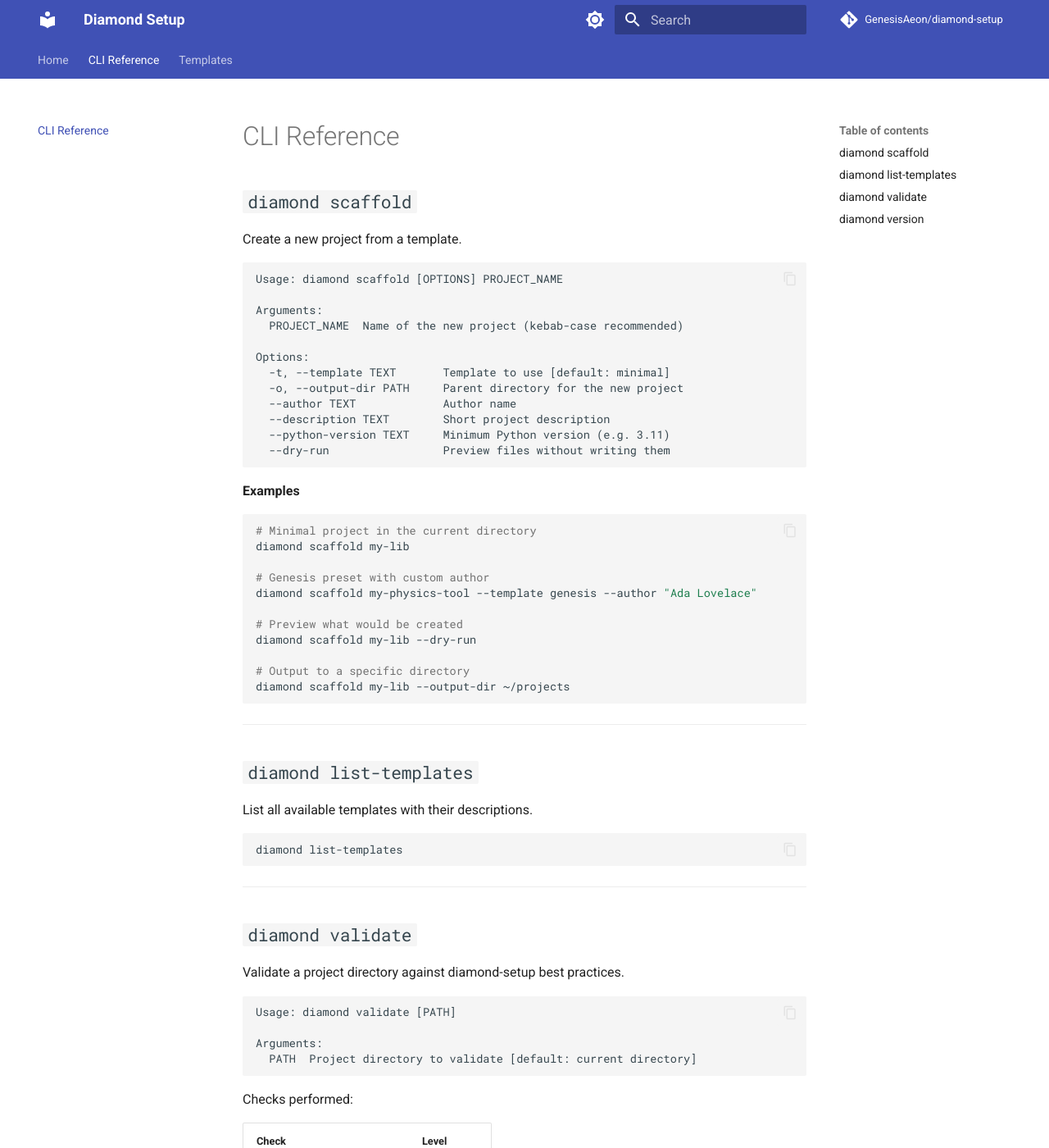
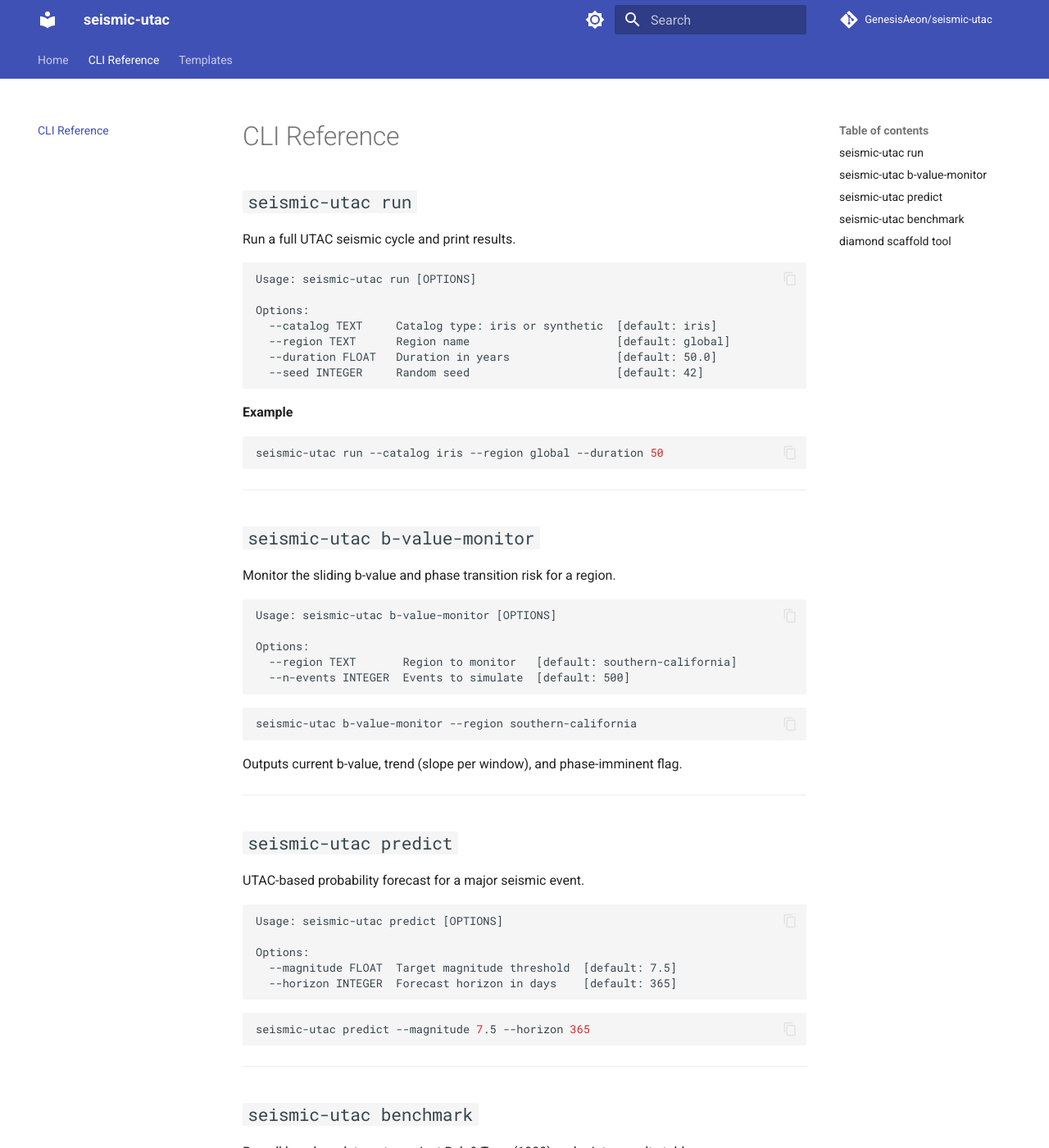
Before and after one commit to GenesisAeon/seismic-utac, an MkDocs documentation site: the page built from docs/cli.md, in a window 1280 px wide and 1400 px high. Shown: the whole window at 82% size. Built offline with MkDocs 1.6.1 and Material for MkDocs 9.7.7, drawn with Linux system fonts in a browser that asks for light colours; comment, search, counter and statistics services are not loaded; some of the changed text lies outside the part shown.

Commit message:
docs(repo): align README, docs, pyproject, and Zenodo to seismic-utac
README.md:
- Completely rewritten for seismic-utac (was diamond-setup)
- Adds CREP spectrum table, Diamond interface table, physical mapping,
  benchmark targets, repo structure, and BibTeX references
- Package 23 badge, DOI badge, Python 3.10+ badge

docs/:
- index.md: seismic-utac overview, quickstart, CREP spectrum, CLI table
- cli.md: full CLI reference for all four seismic-utac commands;
  diamond scaffold section moved to a footnote
- templates.md: header clarified as diamond-setup scaffold tool

mkdocs.yml:
- site_name, site_description, repo_url updated to seismic-utac

pyproject.toml:
- name: diamond-setup -> seismic-utac, version 0.1.0
- authors/maintainers: Johann Romer + GenesisAeon
- keywords and classifiers updated for geophysics/science audience
- project URLs updated to seismic-utac GitHub + Bak & Tang DOI

.zenodo.json (new):
- Full Zenodo metadata: title, version, description, keywords, creators
- related_identifiers: Bak & Tang (1989), Al-Kindy (2003),
  da Silva (2021), Whitepaper DOI (10.5281/zenodo.19645351)
- upload_type: software, access_right: open, license: MIT

https://claude.ai/code/session_01UcnEZCs1gLgJRhCKVWKuJv

````diff
--- a/docs/cli.md
+++ b/docs/cli.md
@@ -1,88 +1,90 @@
 # CLI Reference
 
-## `diamond scaffold`
+## `seismic-utac run`
 
-Create a new project from a template.
+Run a full UTAC seismic cycle and print results.
 
 ```
-Usage: diamond scaffold [OPTIONS] PROJECT_NAME
-
-Arguments:
-  PROJECT_NAME  Name of the new project (kebab-case recommended)
+Usage: seismic-utac run [OPTIONS]
 
 Options:
-  -t, --template TEXT       Template to use [default: minimal]
-  -o, --output-dir PATH     Parent directory for the new project
-  --author TEXT             Author name
-  --description TEXT        Short project description
-  --python-version TEXT     Minimum Python version (e.g. 3.11)
-  --dry-run                 Preview files without writing them
+  --catalog TEXT     Catalog type: iris or synthetic  [default: iris]
+  --region TEXT      Region name                      [default: global]
+  --duration FLOAT   Duration in years                [default: 50.0]
+  --seed INTEGER     Random seed                      [default: 42]
 ```
 
-**Examples**
+**Example**
 
 ```bash
-# Minimal project in the current directory
-diamond scaffold my-lib
-
-# Genesis preset with custom author
-diamond scaffold my-physics-tool --template genesis --author "Ada Lovelace"
-
-# Preview what would be created
-diamond scaffold my-lib --dry-run
-
-# Output to a specific directory
-diamond scaffold my-lib --output-dir ~/projects
+seismic-utac run --catalog iris --region global --duration 50
 ```
 
 ---
 
-## `diamond list-templates`
+## `seismic-utac b-value-monitor`
 
-List all available templates with their descriptions.
+Monitor the sliding b-value and phase transition risk for a region.
+
+```
+Usage: seismic-utac b-value-monitor [OPTIONS]
+
+Options:
+  --region TEXT       Region to monitor   [default: southern-california]
+  --n-events INTEGER  Events to simulate  [default: 500]
+```
 
 ```bash
-diamond list-templates
+seismic-utac b-value-monitor --region southern-california
+```
+
+Outputs current b-value, trend (slope per window), and phase-imminent flag.
+
+---
+
+## `seismic-utac predict`
+
+UTAC-based probability forecast for a major seismic event.
+
+```
+Usage: seismic-utac predict [OPTIONS]
+
+Options:
+  --magnitude FLOAT  Target magnitude threshold  [default: 7.5]
+  --horizon INTEGER  Forecast horizon in days    [default: 365]
+```
+
+```bash
+seismic-utac predict --magnitude 7.5 --horizon 365
 ```
 
 ---
 
-## `diamond validate`
+## `seismic-utac benchmark`
 
-Validate a project directory against diamond-setup best practices.
+Run all benchmark targets against Bak & Tang (1989) and print a results table.
 
-```
-Usage: diamond validate [PATH]
-
-Arguments:
-  PATH  Project directory to validate [default: current directory]
+```bash
+seismic-utac benchmark
 ```
 
-Checks performed:
+Benchmark targets:
 
-| Check | Level |
-|-------|-------|
-| `pyproject.toml` present | **Error** |
-| `src/` layout present | Warning |
-| `tests/` directory present | Warning |
-| `.github/workflows/` present | Warning |
-| `README.md` present | Warning |
-| `.gitignore` present | Warning |
-
-```bash
-# Validate the current directory
-diamond validate
-
-# Validate a specific project
-diamond validate path/to/my-project
-```
+| Target | Expected | Tolerance |
+|--------|----------|-----------|
+| `b_value_global` | 1.00 | ±0.10 |
+| `b_value_swarm_max` | 2.50 | ±0.30 |
+| `gamma_seismic` | 0.200 | ±0.03 |
+| `aftershock_omori_p` | 1.10 | ±0.10 |
 
 ---
 
-## `diamond version`
+## `diamond` scaffold tool
 
-Print the installed version.
+This repo also ships the **diamond-setup** scaffold CLI for generating new GenesisAeon packages.
 
 ```bash
-diamond version
+diamond scaffold my-new-package --template genesis
+diamond list-templates
+diamond validate path/to/project
 ```
--- a/docs/templates.md
+++ b/docs/templates.md
@@ -1,6 +1,6 @@
-# Templates
+# Templates (diamond-setup)
 
-Diamond Setup ships two built-in templates. Adding your own is a single Python file.
+The `diamond-setup` scaffold tool ships two built-in templates for generating new GenesisAeon packages. Adding your own is a single Python file.
 
 ---
 
--- a/mkdocs.yml
+++ b/mkdocs.yml
@@ -1,8 +1,10 @@
-site_name: Diamond Setup
-site_description: Universal Python project scaffold — generate professional project skeletons in seconds
-site_author: GenesisAeon
-repo_url: https://github.com/GenesisAeon/diamond-setup
-repo_name: GenesisAeon/diamond-setup
+site_name: seismic-utac
+site_description: >-
+  Package 23 — Earthquake Seismicity & Gutenberg-Richter SOC.
+  UTAC/CREP model of global earthquake seismicity (GenesisAeon).
+site_author: GenesisAeon · MOR Research Collective
+repo_url: https://github.com/GenesisAeon/seismic-utac
+repo_name: GenesisAeon/seismic-utac
 
 theme:
   name: material
````
Also changed, not shown: README.md (+113 -55 lines), docs/index.md (+37 -22 lines), pyproject.toml (+19 -13 lines), .zenodo.json (added), 1 other file.
